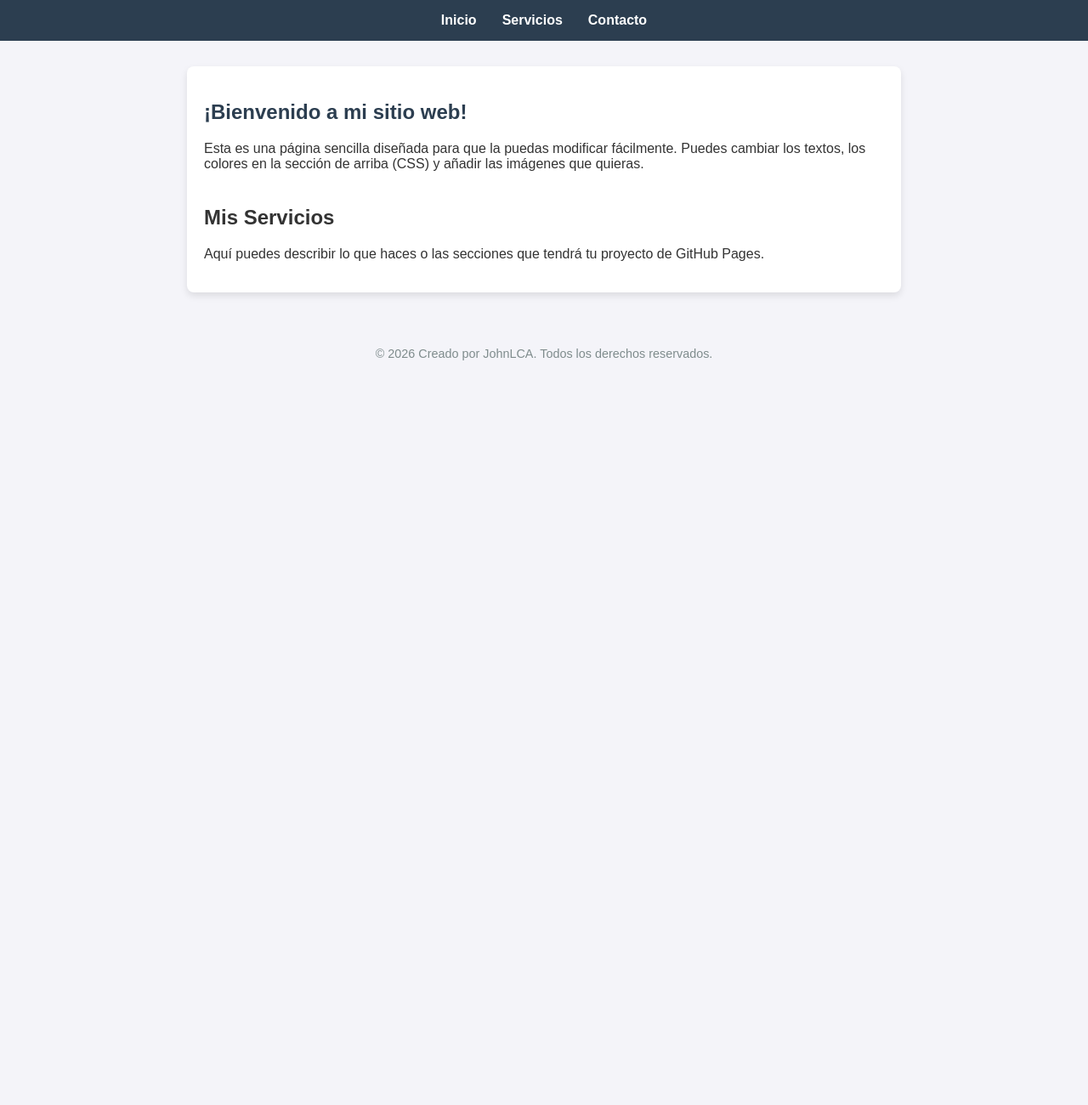
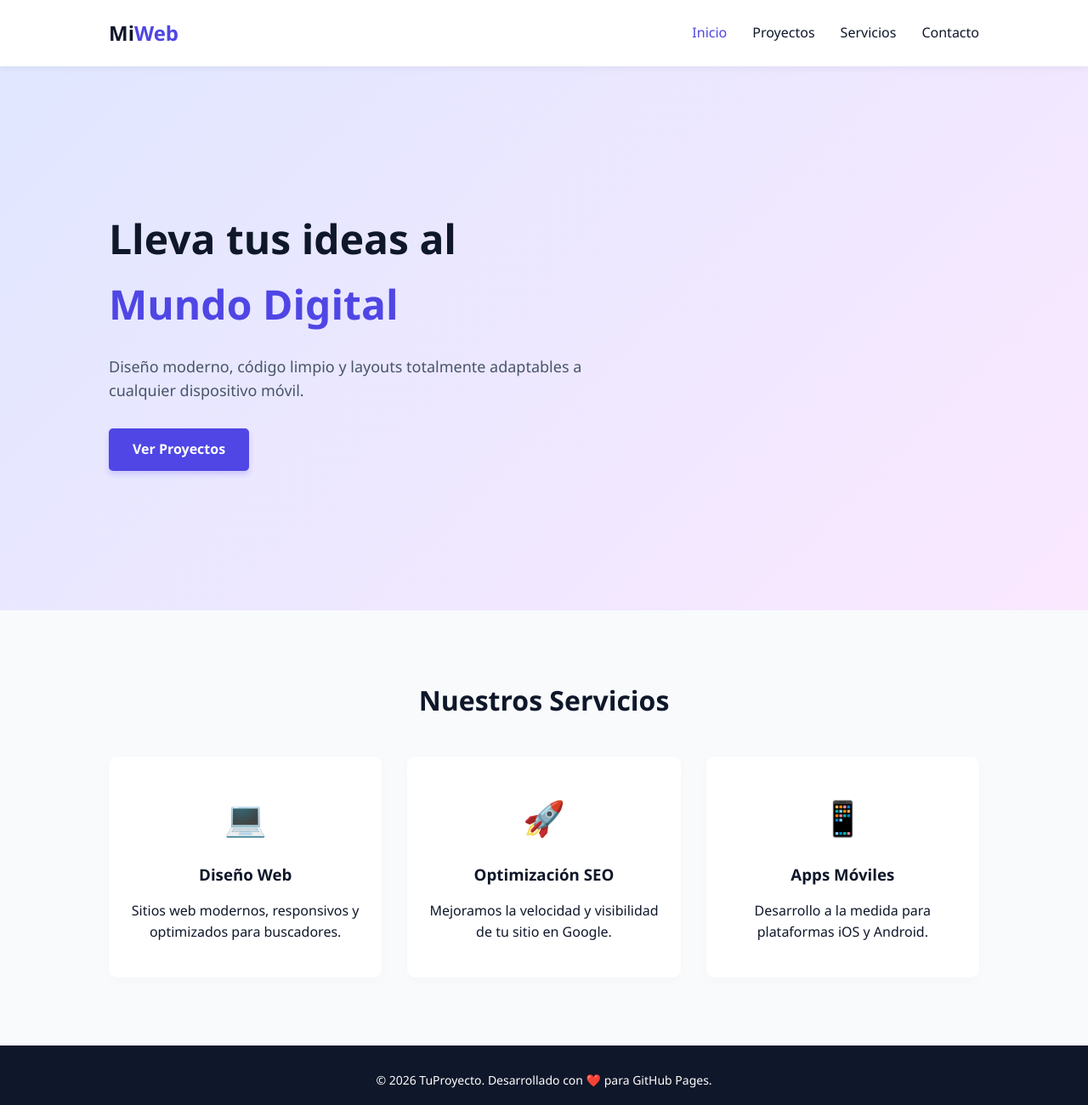
Before and after one commit to JohnLCA/tebkids.github.io, a plain HTML site: page index.html in a window 1280 px wide. Shown: the whole page at 85% size. Before the commit the page ends 800 px from the top, so only its background shows below. Drawn offline with Linux system fonts and the light colour scheme.

Commit message:
Update index.html
actualizando index

```diff
--- a/index.html
+++ b/index.html
@@ -3,95 +3,72 @@
 <head>
     <meta charset="UTF-8">
     <meta name="viewport" content="width=device-width, initial-scale=1.0">
-    <title>Mi Primera Página Web</title>
-    <style>
-        /* --- ESTILOS CSS (Diseño y colores) --- */
-        body {
-            font-family: Arial, sans-serif;
-            margin: 0;
-            padding: 0;
-            background-color: #f4f4f9;
-            color: #333;
-        }
-
-        /* Estilo del Menú de Navegación */
-        nav {
-            background-color: #2c3e50; /* Color de fondo del menú */
-            padding: 15px;
-        }
-
-        nav ul {
-            list-style-type: none; /* Quita los puntitos de la lista */
-            margin: 0;
-            padding: 0;
-            display: flex; /* Pone el menú en línea horizontal */
-            justify-content: center; /* Centra el menú */
-        }
-
-        nav li {
-            margin: 0 15px;
-        }
-
-        nav a {
-            color: white;
-            text-decoration: none; /* Quita el subrayado de los links */
-            font-weight: bold;
-        }
-
-        nav a:hover {
-            color: #1abc9c; /* Color que cambia al pasar el ratón */
-        }
-
-        /* Estilo del Contenido Principal */
-        .container {
-            max-width: 800px;
-            margin: 30px auto;
-            padding: 20px;
-            background-color: white;
-            border-radius: 8px;
-            box-shadow: 0 4px 8px rgba(0,0,0,0.1);
-        }
-
-        h1 {
-            color: #2c3e50;
-        }
-
-        footer {
-            text-align: center;
-            padding: 20px;
-            font-size: 0.9em;
-            color: #7f8c8d;
-        }
-    </style>
+    <title>Proyecto Web Profesional</title>
+    <!-- Conexión con el archivo de estilos externos -->
+    <link rel="stylesheet" href="styles.css">
 </head>
 <body>
 
-    <!-- MENÚ DE NAVEGACIÓN -->
-    <nav>
-        <ul>
-            <li><a href="#inicio">Inicio</a></li>
+    <!-- CABECERA Y NAVEGACIÓN -->
+    <header class="main-header">
+        <div class="logo">
+            <h2>Mi<span>Web</span></h2>
+        </div>
+
+        <!-- Botón para menú móvil (Hamburguesa) -->
+        <button class="menu-toggle" id="mobile-menu" aria-label="Abrir menú">
+            <span class="bar"></span>
+            <span class="bar"></span>
+            <span class="bar"></span>
+        </button>
+
+        <nav class="navbar">
+            <ul class="nav-links">
+                <li><a href="#inicio" class="active">Inicio</a></li>
+                <li><a href="#proyectos">Proyectos</a></li>
                 <li><a href="#servicios">Servicios</a></li>
                 <li><a href="#contacto">Contacto</a></li>
             </ul>
         </nav>
+    </header>
 
-    <!-- CONTENIDO PRINCIPAL -->
-    <div class="container">
-        <section id="inicio">
-            <h1>¡Bienvenido a mi sitio web!</h1>
-            <p>Esta es una página sencilla diseñada para que la puedas modificar fácilmente. Puedes cambiar los textos, los colores en la sección de arriba (CSS) y añadir las imágenes que quieras.</p>
+    <!-- SECCIÓN HERO (Presentación de impacto) -->
+    <section id="inicio" class="hero-section">
+        <div class="hero-content">
+            <h1>Lleva tus ideas al <br><span>Mundo Digital</span></h1>
+            <p>Diseño moderno, código limpio y layouts totalmente adaptables a cualquier dispositivo móvil.</p>
+            <a href="#proyectos" class="btn-primary">Ver Proyectos</a>
+        </div>
     </section>
 
-        <section id="servicios" style="margin-top: 40px;">
-            <h2>Mis Servicios</h2>
-            <p>Aquí puedes describir lo que haces o las secciones que tendrá tu proyecto de GitHub Pages.</p>
+    <!-- SECCIÓN CONTENIDO (Tarjetas de Servicios) -->
+    <section id="servicios" class="services-section">
+        <h2 class="section-title">Nuestros Servicios</h2>
+        <div class="cards-grid">
+            <div class="card">
+                <div class="card-icon">💻</div>
+                <h3>Diseño Web</h3>
+                <p>Sitios web modernos, responsivos y optimizados para buscadores.</p>
+            </div>
+            <div class="card">
+                <div class="card-icon">🚀</div>
+                <h3>Optimización SEO</h3>
+                <p>Mejoramos la velocidad y visibilidad de tu sitio en Google.</p>
+            </div>
+            <div class="card">
+                <div class="card-icon">📱</div>
+                <h3>Apps Móviles</h3>
+                <p>Desarrollo a la medida para plataformas iOS y Android.</p>
+            </div>
+        </div>
     </section>
-    </div>
 
     <!-- PIE DE PÁGINA -->
-    <footer>
-        <p>© 2026 Creado por JohnLCA. Todos los derechos reservados.</p>
+    <footer class="main-footer">
+        <p>&copy; 2026 TuProyecto. Desarrollado con ❤️ para GitHub Pages.</p>
     </footer>
 
+    <!-- Conexión con el archivo de lógica e interactividad -->
+    <script src="script.js"></script>
 </body>
 </html>
```
Lines whose indentation alone changed are shown as unchanged.
